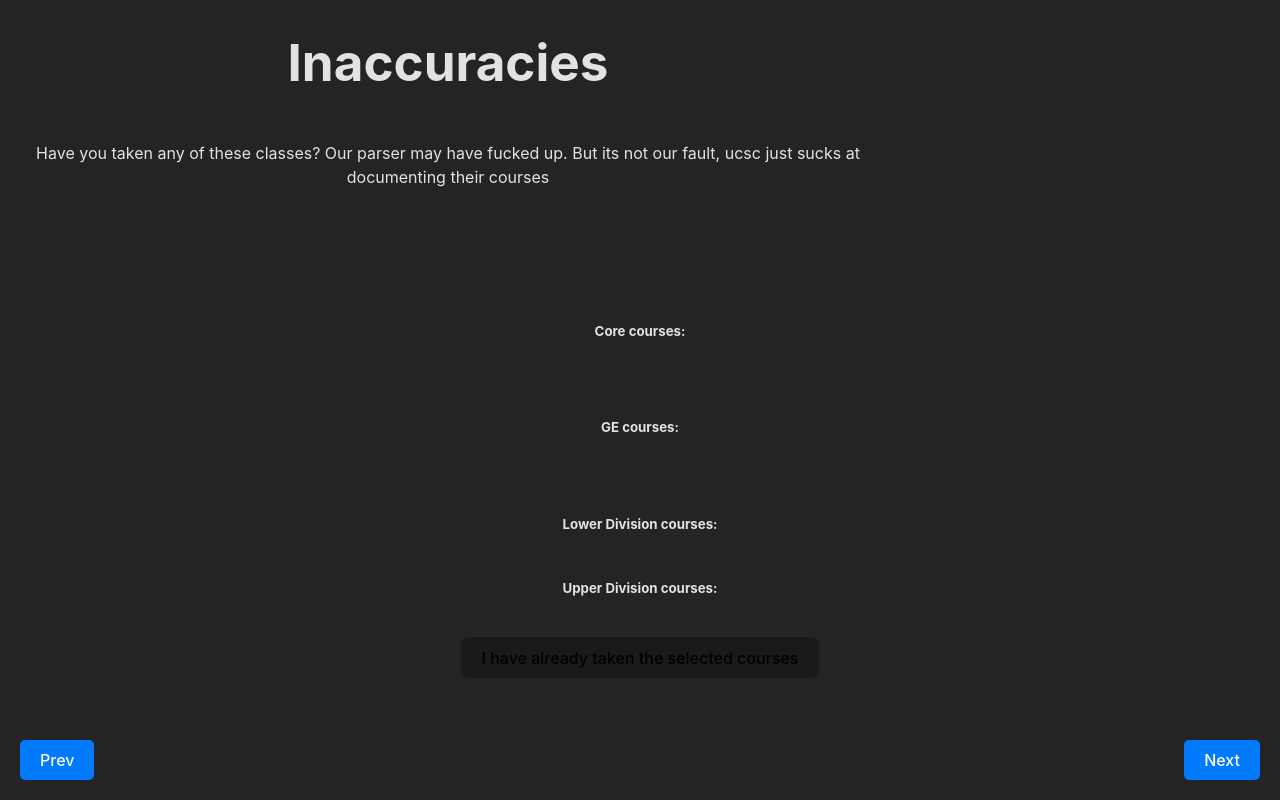
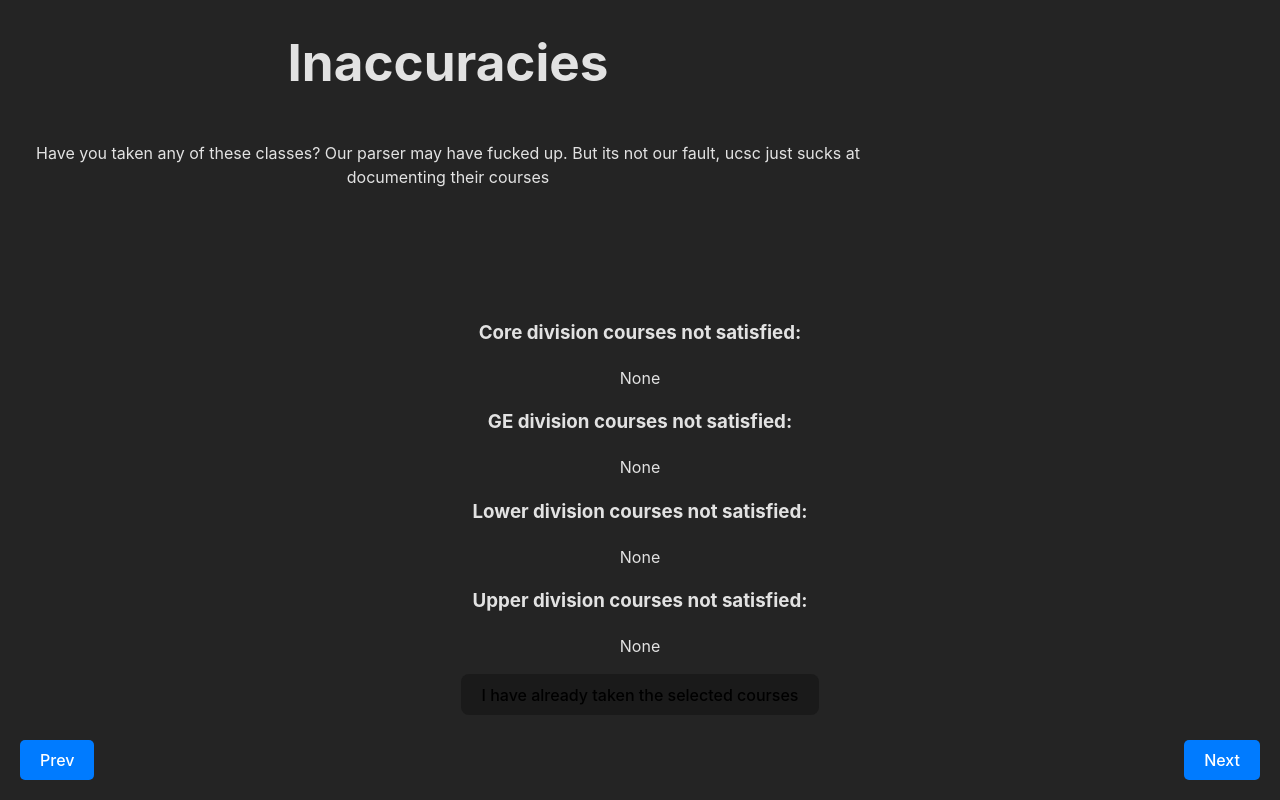
Before and after one commit to Harsheys21/AcademicAssistance, a React (Vite) app in the folder react/: page /inaccuracies in a window 1280 px wide. Built offline with nearby package versions, Linux system fonts and the light colour scheme.

Commit message:
simplified inaccuracies component and added quarter counting function

```diff
--- /dev/null
+++ b/react/src/components/ButtonGroup.jsx
@@ -0,0 +1,31 @@
+import React from "react";
+import MajorOption from "./ButtonOption";
+
+function ButtonGroup(props) {
+  return (
+    <>
+      <h3>{props.title}</h3>
+      {/* {course_data.LOW_NS.length === 0 && "None"} */}
+      {props.cat.length === 0 ? (
+        <p>None</p>
+      ) : (
+        <ul className="list-group">
+          {props.cat.map((item, index) => (
+            <React.Fragment key={index}>
+              <MajorOption
+                name={props.name}
+                clickActive={false}
+                text={item}
+                onClick={(name, text) => {
+                  props.handleInaccuracySelected(name, text, index);
+                }}
+              />
+            </React.Fragment>
+          ))}
+        </ul>
+      )}
+    </>
+  );
+}
+
+export default ButtonGroup;
--- a/react/src/pages/Inaccuracies.jsx
+++ b/react/src/pages/Inaccuracies.jsx
@@ -6,6 +6,7 @@ import { useNavigate } from "react-router-dom";
 import "../components/NavButton.css";
 import { useInput } from "../utils/InputContext";
 import "./Inaccuracies.css";
+import ButtonGroup from "../components/ButtonGroup";
 
 function Inaccuracies(props) {
   let navigate = useNavigate();
@@ -13,6 +14,7 @@ function Inaccuracies(props) {
   const { inputValues, setInputValues } = useInput();
 
   const handleInaccuracySelected = (name, value, index) => {
+    console.log("HANDLE INACCURACY SELECTED");
     console.log("Inaccuracy chosen: ", value);
     // setInputValues((prevInputValues) => ({
     //   ...prevInputValues,
@@ -23,6 +25,7 @@ function Inaccuracies(props) {
       [name]: [...prevInaccuracies[name], value],
       //   [name]: (prev) => ({ ...prev, value }),
     }));
+    console.log("endof HANDLE INACCURACY SELECTED");
   };
 
   //   add to each of these lists upon an item being selected
@@ -33,10 +36,22 @@ function Inaccuracies(props) {
     CORE_NS: [],
   });
 
-  const handleInaccuracies = () => {
+  const handleInaccuracies = (inputValues, inaccuracies) => {
+    console.log("HANDLE INACCURACIES");
     console.log("The selected courses are inaccurate");
+    console.log("curse data", inputValues.course_data);
     // TODO: Here, there needs to be a list comprehension algorithm
-    // that takes the data in inaccuracies
+    // that takes the data in inaccuracies and updates the context by subtracting
+    //  the inaccuracies
+
+    for (const category in inaccuracies) {
+      if (inputValues.course_data.hasOwnProperty(category)) {
+        const item = inaccuracies[category];
+        inputValues.course_data[category] = inputValues.course_data[
+          category
+        ].filter((i) => !item.includes(i));
+      }
+    }
 
     // setInputValues((prevInputValues) => ({
     //   ...prevInputValues,
@@ -45,11 +60,11 @@ function Inaccuracies(props) {
   };
 
   useEffect(() => {
-    console.log("Updated inputValues:", inputValues);
+    console.log("Updated inputValues (useEffect):", inputValues);
   }, [inputValues]);
 
   useEffect(() => {
-    console.log("Updated inaccuruacies:", inaccuracies);
+    console.log("Updated inaccuruacies (useEffect):", inaccuracies);
   }, [inaccuracies]);
 
   return (
@@ -65,84 +80,37 @@ function Inaccuracies(props) {
 
         {/* {props.items.length === 0 && <p>No input found</p>} */}
         <div className="course-groupings">
-          <h5>Core courses:</h5>
-          <div className="button-container">
-            <ul className="list-group">
-              {/* gonna need one of these for every type of inaccuracy */}
-              {inputValues.course_data.CORE_NS.map((item, index) => (
-                <React.Fragment key={index}>
-                  <MajorOption
-                    name="GE_NS"
-                    clickActive={true}
-                    text={item}
-                    onClick={(name, text) => {
-                      //   TODO: handleInaccuracySelected must add selected course to a list or object,
-                      // labeled with it's category
-                      // these lists will contain the classes to remove from the course_data object in the InputContext
-                      handleInaccuracySelected(name, text, index);
-                      // props.onSelectItem(item);
-                    }}
-                  />
-                </React.Fragment>
-              ))}
-            </ul>
-          </div>
-          <h5>GE courses:</h5>
-          <div className="button-container">
-            <ul className="list-group">
-              {/* gonna need one of these for every type of inaccuracy */}
-              {inputValues.course_data.GE_NS.map((item, index) => (
-                <React.Fragment key={index}>
-                  <MajorOption
-                    name="GE_NS"
-                    clickActive={true}
-                    text={item}
-                    onClick={(name, text) => {
-                      //   TODO: handleInaccuracySelected must add selected course to a list or object,
-                      // labeled with it's category
-                      // these lists will contain the classes to remove from the course_data object in the InputContext
-                      handleInaccuracySelected(name, text, index);
-                      // props.onSelectItem(item);
-                    }}
-                  />
-                </React.Fragment>
-              ))}
-            </ul>
-          </div>
+          <ButtonGroup
+            title={"Core division courses not satisfied:"}
+            name={"CORE_NS"}
+            cat={inputValues.course_data.CORE_NS}
+            handleInaccuracySelected={handleInaccuracySelected}
+          />
+          <ButtonGroup
+            title={"GE division courses not satisfied:"}
+            name={"GE_NS"}
+            cat={inputValues.course_data.GE_NS}
+            handleInaccuracySelected={handleInaccuracySelected}
+          />
+          <ButtonGroup
+            title={"Lower division courses not satisfied:"}
+            name={"LOW_NS"}
+            cat={inputValues.course_data.LOW_NS}
+            handleInaccuracySelected={handleInaccuracySelected}
+          />
+          <ButtonGroup
+            title={"Upper division courses not satisfied:"}
+            name={"UP_NS"}
+            cat={inputValues.course_data.UP_NS}
+            handleInaccuracySelected={handleInaccuracySelected}
+          />
 
-          <h5>Lower Division courses:</h5>
-          <ul className="list-group">
-            {inputValues.course_data.LOW_NS.map((item, index) => (
-              <React.Fragment key={index}>
-                <MajorOption
-                  name="UP_NS"
-                  clickActive={true}
-                  text={item}
-                  onClick={(name, text) => {
-                    handleInaccuracySelected(name, text, index);
-                  }}
-                />
-              </React.Fragment>
-            ))}
-          </ul>
-
-          <h5>Upper Division courses:</h5>
-          <ul className="list-group">
-            {inputValues.course_data.UP_NS.map((item, index) => (
-              <React.Fragment key={index}>
-                <MajorOption
-                  name="UP_NS"
-                  clickActive={true}
-                  text={item}
-                  onClick={(name, text) => {
-                    handleInaccuracySelected(name, text, index);
-                  }}
-                />
-              </React.Fragment>
-            ))}
-          </ul>
-
-          <button onClick={handleInaccuracies}>
+          <button
+            onClick={() => {
+              console.log("----BUTTON CLICKED----");
+              handleInaccuracies(inputValues, inaccuracies);
+            }}
+          >
             I have already taken the selected courses
           </button>
         </div>
```
Also changed, not shown: 1 other file (tests, documents, lock files or other folders).
